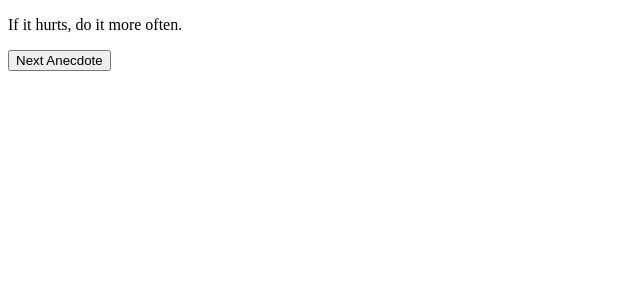
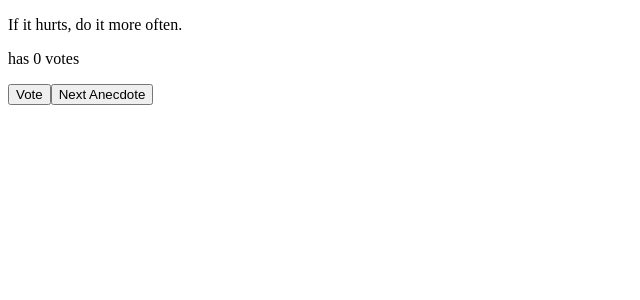
Before and after one commit to BigDsaur/Full-Stack-open-0_1_2, a React (Vite) app: page / in a window 1280 px wide. Shown: the top 300 px of the page, without its empty margins (0-640 px from the left). Built offline with nearby package versions, Linux system fonts and the light colour scheme.

Commit message:
Adekdootti 1.13

```diff
--- a/src/App.jsx
+++ b/src/App.jsx
@@ -19,15 +19,29 @@ const App = () => {
   ]
 
   const [selected, setSelected] = useState(0)
+  const [votes, setVotes] = useState(Array(anecdotes.length).fill(0))
 
   const handleNextAnecdote = () => {
-    const randomIndex = Math.floor(Math.random() * anecdotes.length)
-    setSelected(randomIndex)
+  if (anecdotes.length <= 1) return
+
+  let randomIndex
+  do {
+    randomIndex = Math.floor(Math.random() * anecdotes.length)
+  } while (randomIndex === selected)
+  setSelected(randomIndex)
+}
+
+  const handleVote = () => {
+    const newVotes = [...votes]
+    newVotes[selected] += 1
+    setVotes(newVotes)
   }
 
   return (
     <div>
       <p>{anecdotes[selected]}</p>
+      <p>has {votes[selected]} votes</p>
+      <Button onClick={handleVote} text='Vote'/>
       <Button onClick={handleNextAnecdote} text='Next Anecdote'/>
     </div>
   )
```
